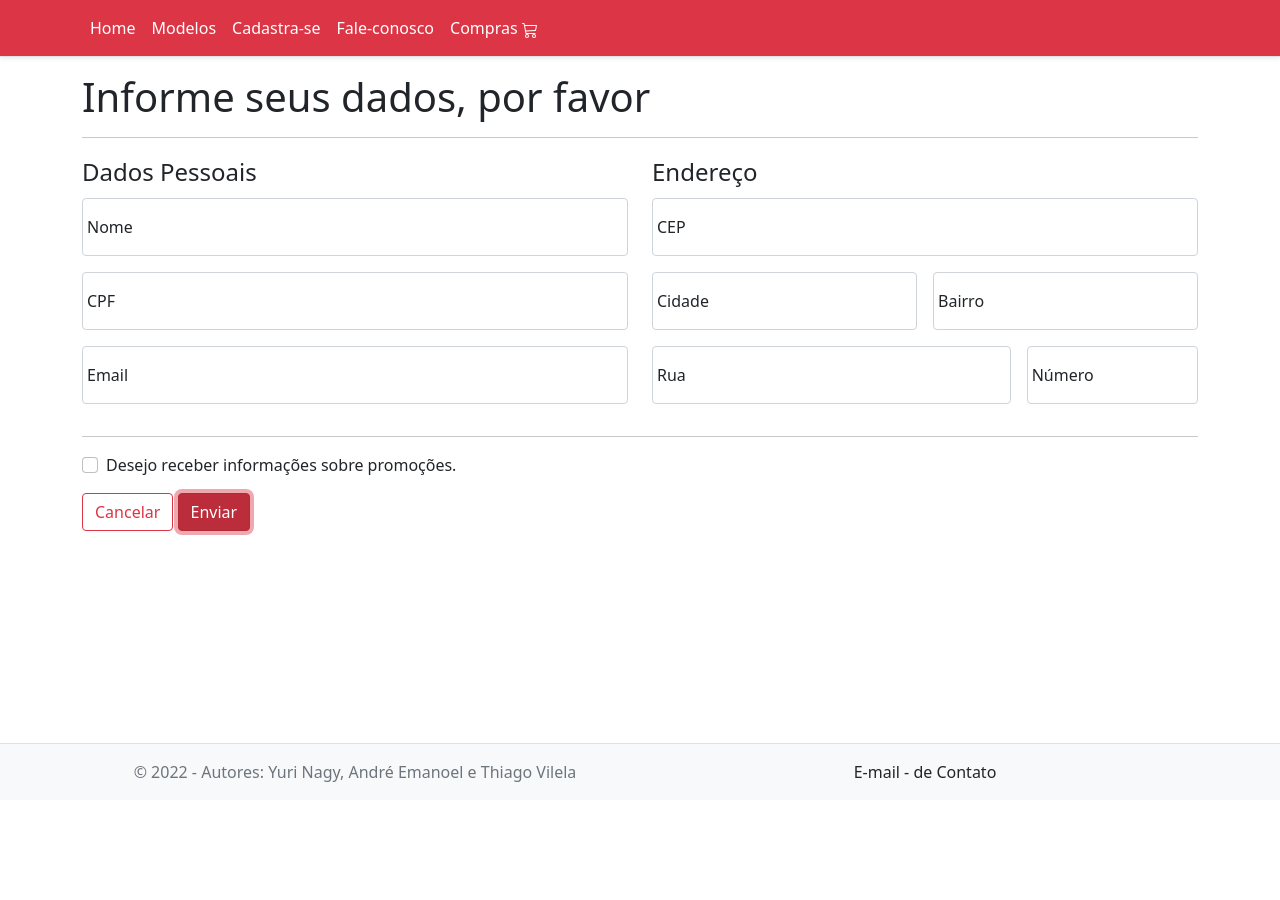
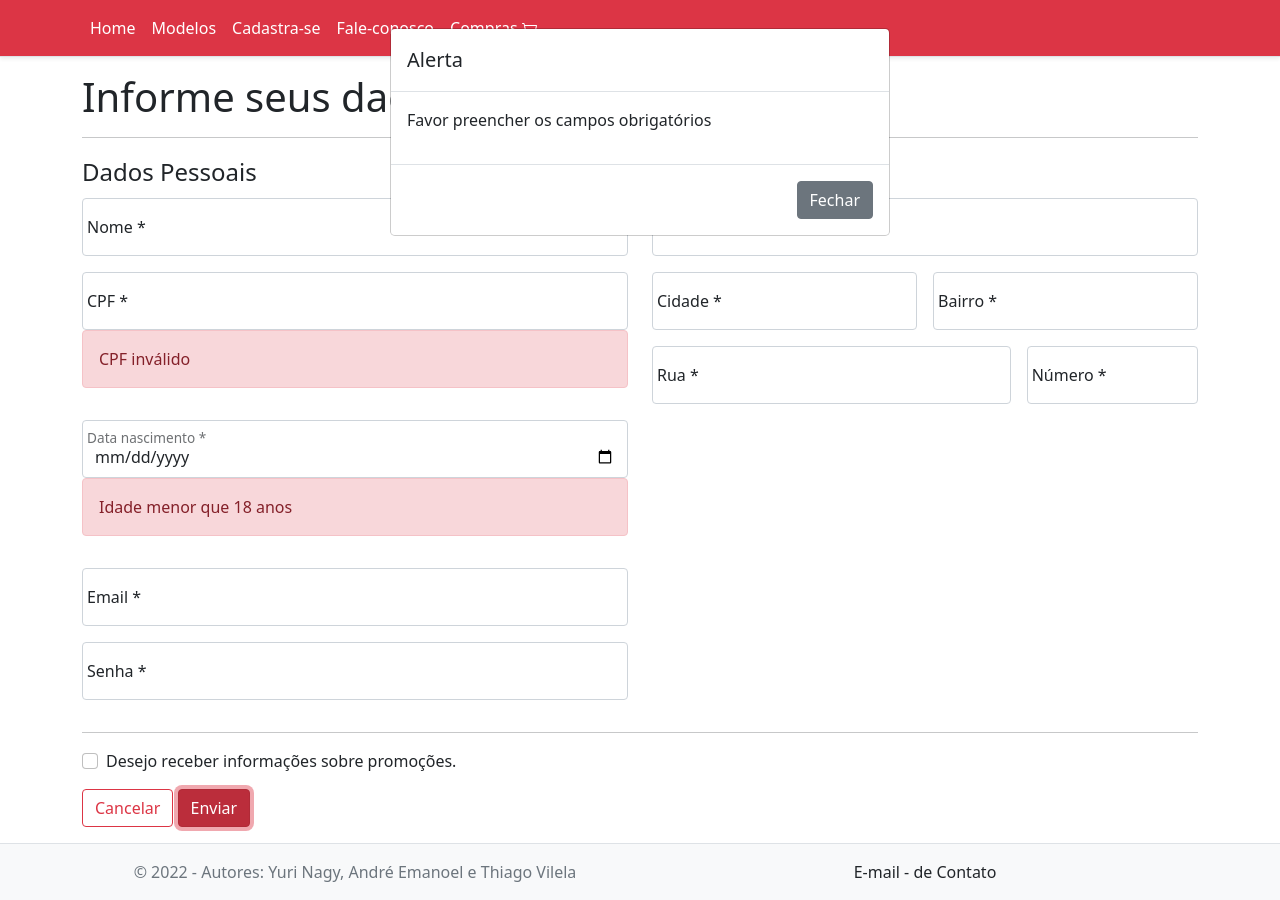
Before and after one commit to andreemanoel/Projeto-Web-Cliente, a website: page pages/formulario.cadastro.html in a window 1280 px wide. Both pictures are taken after a click on the button "Enviar". Before the commit the page ends 800 px from the top, so only its background shows below. Drawn offline with nearby package versions, Linux system fonts and the light colour scheme.

Commit message:
Validacoes formulario

```diff
--- /dev/null
+++ b/js/formulario.js
@@ -0,0 +1,69 @@
+const validate = (elements) => {
+  for(let el of elements){
+    if(['', null, undefined].includes(document.getElementById(el).value.trim())){
+      return false;
+    }
+  }
+  return true;
+}
+
+const onlyNumberInput = (id_element) => {
+  var input = document.getElementById(id_element);
+  input.addEventListener('keypress', (e) => {
+    var key = e.keyCode || e.which;
+    key = String.fromCharCode( key );
+    var regex = /^[0-9.]+$/;
+    if( !regex.test(key) ) {
+      e.returnValue = false;
+      if(e.preventDefault) e.preventDefault();
+    }
+  })
+}
+
+const calcularIdade = (data_nascimento) => {
+  var nascimento = data_nascimento.split('-');
+  nascimento[1] = String(parseInt(nascimento[1]) - 1);
+  var actualDate = new Date();
+  var birthDate = new Date(nascimento[0], nascimento[1], nascimento[2], "0", "0", "0");
+
+  var actualMili = actualDate.getTime();
+  var selectMili = birthDate.getTime();
+
+  var timeToTest= 1000 * 60 * 60 * 24 * 365 * 18;
+
+  //faz a diferença entre as datas e o tempo calculado
+  if( ( actualMili -  selectMili) >= timeToTest){
+    return true
+  }
+  else{
+    return false;
+  }
+}
+
+const verifyCpf = (strCPF) => {
+  var Soma;
+  var Resto;
+  Soma = 0;
+  if (strCPF == "00000000000") return false;
+
+  for (let i=1; i<=9; i++) Soma = Soma + parseInt(strCPF.substring(i-1, i)) * (11 - i);
+  Resto = (Soma * 10) % 11;
+
+  if ((Resto == 10) || (Resto == 11))  Resto = 0;
+  if (Resto != parseInt(strCPF.substring(9, 10)) ) return false;
+
+  Soma = 0;
+  for (let i = 1; i <= 10; i++) Soma = Soma + parseInt(strCPF.substring(i-1, i)) * (12 - i);
+  Resto = (Soma * 10) % 11;
+
+  if ((Resto == 10) || (Resto == 11))  Resto = 0;
+  if (Resto != parseInt(strCPF.substring(10, 11) ) ) return false;
+  return true;
+}
+
+export default {
+  validate,
+  onlyNumberInput,
+  verifyCpf,
+  calcularIdade
+};
--- a/js/script.js
+++ b/js/script.js
@@ -1,4 +1,5 @@
 import  Carrinho from './carrinho.js';
+import  Formulario from './formulario.js';
 
 const loadClassEvent = (className, type, callback) => {
     var elements = document.getElementsByClassName(className);
@@ -8,7 +9,9 @@ const loadClassEvent = (className, type, callback) => {
 }
 
 window.onload = function(){
-    console.log('oie')
+    Formulario.onlyNumberInput('txtCEP');
+    Formulario.onlyNumberInput('txtCPF');
+
     loadClassEvent('add-car', 'click', (e) => {
         let newCar = e.srcElement.dataset;
         let cars   = Carrinho.getCars();
@@ -25,4 +28,39 @@ window.onload = function(){
             });
         }
     });
+
+    loadClassEvent('btn-danger', 'click', (e) => {
+        var validate = Formulario.validate(['txtNome', 'txtDateNascimento', 'txtCPF', 'txtEmail', 'txtPassword', 'txtCEP', 'txtCidade', 'txtBairro', 'txtRua', 'txtNumero']);
+        var valueCpf = document.getElementById('txtCPF').value;
+        let errCpf = document.getElementById('errorCPF');
+        let errData = document.getElementById('errorData');
+        let data_nascimento = document.getElementById('txtDateNascimento').value;
+
+        let verifyData = Formulario.calcularIdade(data_nascimento);
+
+        if(!verifyData) {
+            errData.style.display = 'Block';
+        }else{
+            errData.style.display = 'none';
+        }
+
+        if(!validate) {
+            let modal = document.getElementById('myModal');
+            let close = document.getElementById('fechar_modal');
+            modal.style.display = 'Block';
+            close.addEventListener('click', function(){
+                modal.style.display = 'none';
+            });
+        }
+        let verify = Formulario.verifyCpf(valueCpf);
+
+        if(!verify) {
+            errCpf.style.display = 'Block';
+        }else{
+            errCpf.style.display = 'none';
+        }
+
+        !validate || !verify || !verifyData ? console.log('nao pode enviar') : console.log('envioooo');
+
+    });
 }
--- a/pages/formulario.cadastro.html
+++ b/pages/formulario.cadastro.html
@@ -7,7 +7,7 @@
     <link rel="stylesheet" href="../css/stilos.css">
     <link rel="stylesheet" href="../css/bootstrap.css">
     <script src="./js/bootstrap.min.js"></script>
-
+    <script type="module" src="../js/formulario.js"></script>
     <title>E-commerce - Só carrão</title>
 </head>
 <body>
@@ -55,22 +55,36 @@
             <div class="container">
                 <h1>Informe seus dados, por favor</h1>
                 <hr>
-                <form class="mt-3">
+                <form class="mt-3" id="form_cadastro">
                     <div class="row">
                         <div class="col-sm-12 col-md-6">
                             <fieldset class="row gx-3">
                                 <legend>Dados Pessoais</legend>
                                 <div class="form-floating mb-3">
-                                    <input class="form-control" type="text" id="txtNome" placeholder=" " autofocus />
-                                    <label for="txtNome">Nome</label>
+                                    <input class="form-control" type="text" id="txtNome" required placeholder=" " autofocus />
+                                    <label for="txtNome">Nome *</label>
                                 </div>
                                 <div class="form-floating mb-3">
-                                    <input class="form-control" type="text" id="txtCPF" placeholder=" " />
-                                    <label for="txtCPF">CPF</label>
+                                    <input class="form-control" type="text" id="txtCPF" required placeholder=" " maxlength="11"/>
+                                    <label for="txtCPF">CPF *</label>
+                                    <div class="alert alert-danger" id="errorCPF" role="alert" style="display: none;">
+                                        CPF inválido
+                                    </div>
                                 </div>
                                 <div class="form-floating mb-3">
-                                    <input class="form-control" type="email" id="txtEmail" placeholder=" " />
-                                    <label for="txtEmail">Email</label>
+                                    <input class="form-control" type="date" id="txtDateNascimento" required placeholder=" " />
+                                    <label for="txtDateNascimento">Data nascimento *</label>
+                                    <div class="alert alert-danger" id="errorData" role="alert" style="display: none;">
+                                        Idade menor que 18 anos
+                                    </div>
+                                </div>
+                                <div class="form-floating mb-3">
+                                    <input class="form-control" type="email" id="txtEmail" required placeholder=" " />
+                                    <label for="txtEmail">Email *</label>
+                                </div>
+                                <div class="form-floating mb-3">
+                                    <input class="form-control" type="password" id="txtPassword" required placeholder=" "/>
+                                    <label for="txtPassword">Senha *</label>
                                 </div>
                             </fieldset>
                         </div>
@@ -78,24 +92,24 @@
                             <fieldset class="row gx-3">
                                 <legend>Endereço</legend>
                                 <div class="form-floating mb-3">
-                                    <input class="form-control" type="text" id="txtCEP" placeholder=" " />
-                                    <label for="txtCEP">CEP</label>
+                                    <input class="form-control" type="text" id="txtCEP" required placeholder=" " />
+                                    <label for="txtCEP">CEP *</label>
                                 </div>
                                 <div class="form-floating mb-3 col-md-6">
-                                    <input class="form-control" type="text" id="txtCidade" placeholder=" " />
-                                    <label for="txtCidade">Cidade</label>
+                                    <input class="form-control" type="text" id="txtCidade" required placeholder=" " />
+                                    <label for="txtCidade">Cidade *</label>
                                 </div>
                                 <div class="form-floating mb-3 col-md-6">
-                                    <input class="form-control" type="text" id="txtBairro" placeholder=" " />
-                                    <label for="txtBairro">Bairro</label>
+                                    <input class="form-control" type="text" id="txtBairro" required placeholder=" " />
+                                    <label for="txtBairro">Bairro *</label>
                                 </div>
                                 <div class="form-floating mb-3 col-md-8">
-                                    <input class="form-control" type="text" id="txtRua" placeholder=" " />
-                                    <label for="txtRua">Rua</label>
+                                    <input class="form-control" type="text" id="txtRua" required placeholder=" " />
+                                    <label for="txtRua">Rua *</label>
                                 </div>
                                 <div class="form-floating mb-3 col-md-4">
-                                    <input class="form-control" type="text" id="txtNumero" placeholder=" " />
-                                    <label for="txtNumero">Número</label>
+                                    <input class="form-control" type="text" id="txtNumero" required placeholder=" " />
+                                    <label for="txtNumero">Número *</label>
                                 </div>
                             </fieldset>
                         </div>
@@ -113,6 +127,21 @@
                     </div>
                 </form>
             </div>
+            <div class="modal" tabindex="-1" role="dialog" id="myModal">
+                <div class="modal-dialog" role="document">
+                  <div class="modal-content">
+                    <div class="modal-header">
+                      <h5 class="modal-title">Alerta</h5>
+                    </div>
+                    <div class="modal-body">
+                      <p>Favor preencher os campos obrigatórios</p>
+                    </div>
+                    <div class="modal-footer">
+                      <button type="button" class="btn btn-secondary" data-dismiss="modal" id="fechar_modal">Fechar</button>
+                    </div>
+                  </div>
+                </div>
+              </div>
         </main>
 
         <footer class="border-top text-muted bg-light">
@@ -128,5 +157,6 @@
             </div>
         </footer>
     </div>
+    <script type="module" src="../js/script.js"></script>
 </body>
 </html>
```
